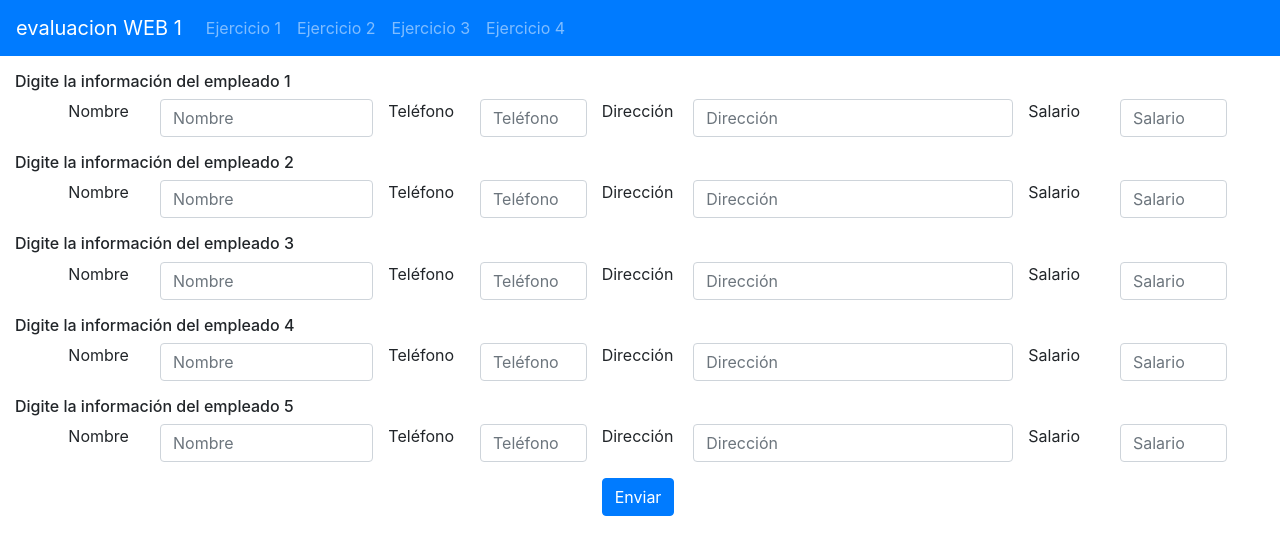
After one commit to WilyerArias77/evaluacionWEB1, a PHP site: page /ejercicio3.php in a window 1280 px wide. The commit adds this page. Shown: the top 555 px of the page. Run offline with PHP 8.4, Linux system fonts and the light colour scheme.

Commit message:
Initial commit

```diff
--- a/ejercicio1.php
+++ b/ejercicio1.php
@@ -3,7 +3,7 @@
 <head>
     <meta charset="UTF-8">
     <meta name="viewport" content="width=device-width, initial-scale=1.0">
-    <title>Document</title>
+    <title>ejercicio1</title>
 
     <link rel="stylesheet" href="https://stackpath.bootstrapcdn.com/bootstrap/4.5.2/css/bootstrap.min.css" integrity="sha384-JcKb8q3iqJ61gNV9KGb8thSsNjpSL0n8PARn9HuZOnIxN0hoP+VmmDGMN5t9UJ0Z" crossorigin="anonymous">
 </head>
@@ -26,9 +26,6 @@
                 </li>
                 <li class="nav-item">
                     <a class="nav-link" href="ejercicio4.php">Ejercicio4</a>
-                </li>
-                <li class="nav-item">
-                    <a class="nav-link" href="ejercicio5.php">Ejercicio5</a>
                 </li>
             </ul>
         </div>
--- /dev/null
+++ b/ejercicio3.php
@@ -0,0 +1,134 @@
+<!DOCTYPE html>
+<html lang="es">
+<head>
+    <meta charset="UTF-8">
+    <meta name="viewport" content="width=device-width, initial-scale=1.0">
+    <title>ejercicio3</title>
+    <link rel="stylesheet" href="https://stackpath.bootstrapcdn.com/bootstrap/4.5.2/css/bootstrap.min.css" integrity="sha384-JcKb8q3iqJ61gNV9KGb8thSsNjpSL0n8PARn9HuZOnIxN0hoP+VmmDGMN5t9UJ0Z" crossorigin="anonymous">
+    <link rel="stylesheet" href="style.css">
+</head>
+<body>
+    <nav class="navbar navbar-expand-lg navbar-dark bg-primary">
+        <a class="navbar-brand" href="index.php">evaluacion WEB 1</a>
+        <div class="collapse navbar-collapse" id="navbarNav">
+            <ul class="navbar-nav">
+                <li class="nav-item">
+                    <a class="nav-link" href="ejercicio1.php">Ejercicio 1</a>
+                </li>
+                <li class="nav-item">
+                    <a class="nav-link" href="ejercicio2.php">Ejercicio 2</a>
+                </li>
+                <li class="nav-item">
+                    <a class="nav-link" href="ejercicio3.php">Ejercicio 3</a>
+                </li>
+                <li class="nav-item">
+                    <a class="nav-link" href="ejercicio4.php">Ejercicio 4</a>
+                </li>
+            </ul>
+        </div>
+    </nav>
+    <div class="container-fluid">
+        <form action="ejercicio3.php" method="POST">
+            <div class="form-group row mt-3 justify-content-center">
+                <h6 class="col-12">Digite la información del empleado 1</h6>
+                <label for="name1" class="col-1">Nombre</label>
+                <input type="text" name="name1" id="name1" class="form-control col-2"  placeholder="Nombre">
+                <label for="phone1" class="col-1">Teléfono</label>
+                <input type="text" name="phone1" id="phone1" class="form-control col-1"  placeholder="Teléfono">
+                <label for="direction1" class="col-1">Dirección</label>
+                <input type="text" name="direction1" id="direction1" class="form-control col-3"  placeholder="Dirección">
+                <label for="salary1" class="col-1">Salario</label>
+                <input type="number" class="form-control col-1" name="salary1" id="salary1" placeholder="Salario">
+            </div>
+            <div class="form-group row mt-3 justify-content-center">
+                <h6 class="col-12">Digite la información del empleado 2</h6>
+                <label for="name2" class="col-1">Nombre</label>
+                <input type="text" name="name2" id="name2" class="form-control col-2"  placeholder="Nombre">
+                <label for="phone2" class="col-1">Teléfono</label>
+                <input type="text" name="phone2" id="phone2" class="form-control col-1"  placeholder="Teléfono">
+                <label for="direction2" class="col-1">Dirección</label>
+                <input type="text" name="direction2" id="direction2" class="form-control col-3"  placeholder="Dirección">
+                <label for="salary2" class="col-1">Salario</label>
+                <input type="number" name="salary2" id="salary2" class="form-control col-1" placeholder="Salario">
+            </div>
+            <div class="form-group row mt-3 justify-content-center">
+                <h6 class="col-12">Digite la información del empleado 3</h6>
+                <label for="name3" class="col-1">Nombre</label>
+                <input type="text" name="name3" id="name3" class="form-control col-2"  placeholder="Nombre">
+                <label for="phone3" class="col-1">Teléfono</label>
+                <input type="text" name="phone3" id="phone3" class="form-control col-1"  placeholder="Teléfono">
+                <label for="direction3" class="col-1">Dirección</label>
+                <input type="text" name="direction3" id="direction3" class="form-control col-3"  placeholder="Dirección">
+                <label for="salary3" class="col-1">Salario</label>
+                <input type="number" name="salary3" id="salary3" class="form-control col-1"  placeholder="Salario">
+            </div>
+            <div class="form-group row mt-3 justify-content-center">
+                <h6 class="col-12">Digite la información del empleado 4</h6>
+                <label for="nam4" class="col-1">Nombre</label>
+                <input type="text" name="name4" id="name4" class="form-control col-2"  placeholder="Nombre">
+                <label for="phone4" class="col-1">Teléfono</label>
+                <input type="text" name="phone4" id="phone4" class="form-control col-1"  placeholder="Teléfono">
+                <label for="direction4" class="col-1">Dirección</label>
+                <input type="text" name="direction4" id="direction4" class="form-control col-3"  placeholder="Dirección">
+                <label for="salary4" class="col-1">Salario</label>
+                <input type="number" name="salary4" id="salary4" class="form-control col-1" placeholder="Salario">
+            </div>
+            <div class="form-group row mt-3 justify-content-center">
+                <h6 class="col-12">Digite la información del empleado 5</h6>
+                <label for="name5" class="col-1">Nombre</label>
+                <input type="text" name="name5" id="name5" class="form-control col-2"  placeholder="Nombre">
+                <label for="phone5" class="col-1">Teléfono</label>
+                <input type="text" name="phone5" id="phone5" class="form-control col-1"  placeholder="Teléfono">
+                <label for="direction5" class="col-1">Dirección</label>
+                <input type="text" name="direction5" id="direction5" class="form-control col-3"  placeholder="Dirección">
+                <label for="salary5" class="col-1">Salario</label>
+                <input type="number" name="salary5" id="salary5" class="form-control col-1" placeholder="Salario">
+            </div>
+
+
+            <div class="form-group row justify-content-center">
+                <div class="col-1">
+                    <button type="submit" name ="send" class="btn btn-primary">Enviar</button>
+                </div>
+            </div>
+        </form>
+
+        <?php if(isset($_POST["send"])) :?>
+        <?php
+            $salaryB = 40000000;
+            $salaryC = 32000000;
+            $mayorSucursal;
+            $names = array($_POST["name1"],$_POST["name2"],$_POST["name3"],$_POST["name4"],$_POST["name5"]);
+            $phones = array($_POST["phone1"],$_POST["phone2"],$_POST["phone3"],$_POST["phone4"],$_POST["phone5"]);
+            $directions = array($_POST["direction1"],$_POST["direction2"],$_POST["direction3"],$_POST["direction4"],$_POST["direction5"]);
+            $salarys = array($_POST["salary1"],$_POST["salary2"],$_POST["salary3"],$_POST["salary4"],$_POST["salary5"]);
+
+            $sumatoriaSalarios=$salarys[0] + $salarys[1] + $salarys[2] + $salarys[3] + $salarys[4];
+
+            ?>
+        <?php
+            if($sumatoriaSalarios > $salaryB) {
+                $mayorSucursal = "A";
+            }
+            else {
+                $mayorSucursal = "B";
+            }
+        ?>
+        <h2>La sucursal <?php echo($mayorSucursal);?> tiene la mejor sumatoria de salarios"</h2>
+        <br>
+        <br>
+        <h4><?php echo("Nombre del empleado: ". $names[0]." Teléfono: ".$phones[0]." Dirección: ".$directions[0]." Salario: ". $salarys[0] ); ?></h4>
+        <h4><?php echo("Nombre del empleado: ". $names[1]." Teléfono: ".$phones[1]." Dirección: ".$directions[1]." Salario: ". $salarys[1] ); ?></h4>
+        <h4><?php echo("Nombre del empleado: ". $names[2]." Teléfono: ".$phones[2]." Dirección: ".$directions[2]." Salario: ". $salarys[2] ); ?></h4>
+        <h4><?php echo("Nombre del empleado: ". $names[3]." Teléfono: ".$phones[3]." Dirección: ".$directions[3]." Salario: ". $salarys[3] ); ?></h4>
+        <h4><?php echo("Nombre del empleado: ". $names[4]." Teléfono: ".$phones[4]." Dirección: ".$directions[4]." Salario: ". $salarys[4] ); ?></h4>
+
+        <?php endif?>
+
+    </div>
+
+</body>
+<script src="https://code.jquery.com/jquery-3.5.1.slim.min.js" integrity="sha384-DfXdz2htPH0lsSSs5nCTpuj/zy4C+OGpamoFVy38MVBnE+IbbVYUew+OrCXaRkfj" crossorigin="anonymous"></script>
+<script src="https://cdn.jsdelivr.net/npm/popper.js@1.16.1/dist/umd/popper.min.js" integrity="sha384-9/reFTGAW83EW2RDu2S0VKaIzap3H66lZH81PoYlFhbGU+6BZp6G7niu735Sk7lN" crossorigin="anonymous"></script>
+<script src="https://stackpath.bootstrapcdn.com/bootstrap/4.5.2/js/bootstrap.min.js" integrity="sha384-B4gt1jrGC7Jh4AgTPSdUtOBvfO8shuf57BaghqFfPlYxofvL8/KUEfYiJOMMV+rV" crossorigin="anonymous"></script>
+</html>
--- a/index.php
+++ b/index.php
@@ -27,9 +27,6 @@
                 <li class="nav-item">
                     <a class="nav-link" href="ejercicio4.php">Ejercicio4</a>
                 </li>
-                <li class="nav-item">
-                    <a class="nav-link" href="ejercicio5.php">Ejercicio5</a>
-                </li>
             </ul>
         </div>
     </nav>
```
Also changed, not shown: ejercicio2.php (added, +96 -0 lines), ejercicio4.php (added, +80 -0 lines), repaso.php (added, +36 -0 lines).
